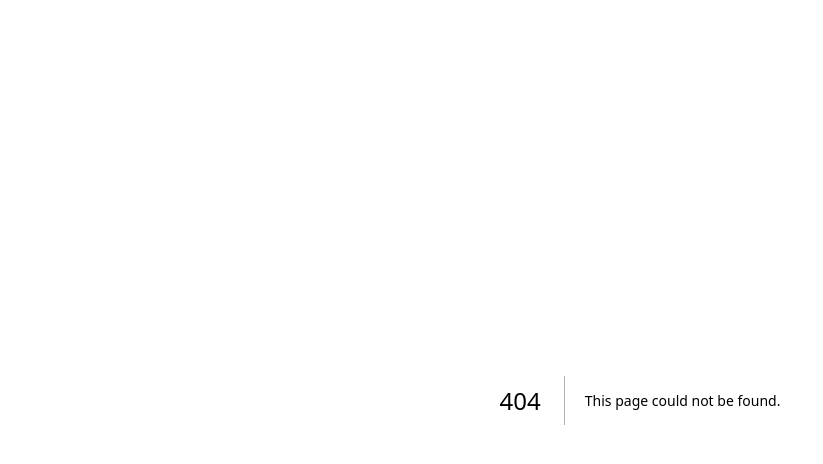
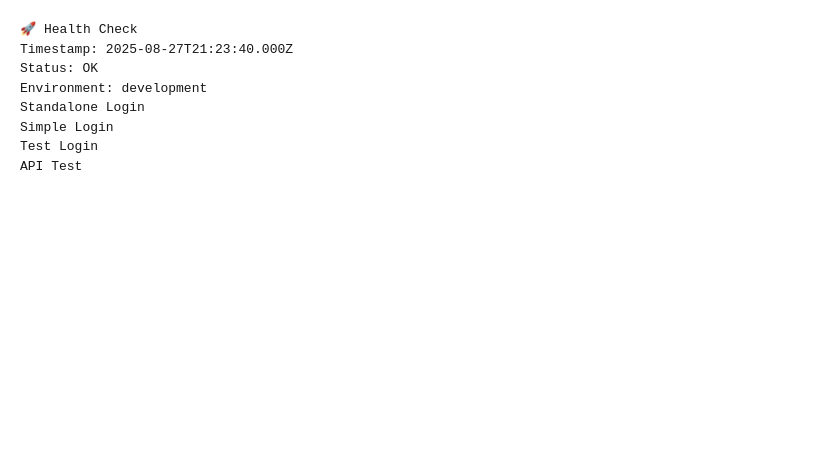
Before and after one commit to freedombydesign/ai-strategist-dashboard, a Next.js app: page /health in a window 1280 px wide. Before the commit this address had no page. Shown: the top 464 px of the page, without its empty margins (0-823 px from the left). Built offline with nearby package versions, Linux system fonts and the light colour scheme.

Commit message:
Add health check page to test deployment

```diff
--- /dev/null
+++ b/src/app/health/page.tsx
@@ -0,0 +1,16 @@
+export default function Health() {
+  return (
+    <div style={{ padding: '20px', fontFamily: 'monospace' }}>
+      <h1>🚀 Health Check</h1>
+      <p>Timestamp: {new Date().toISOString()}</p>
+      <p>Status: OK</p>
+      <p>Environment: {process.env.NODE_ENV}</p>
+      <ul>
+        <li><a href="/standalone-login">Standalone Login</a></li>
+        <li><a href="/simple-login">Simple Login</a></li>
+        <li><a href="/test-login">Test Login</a></li>
+        <li><a href="/api/diagnostic-questions">API Test</a></li>
+      </ul>
+    </div>
+  )
+}
```
